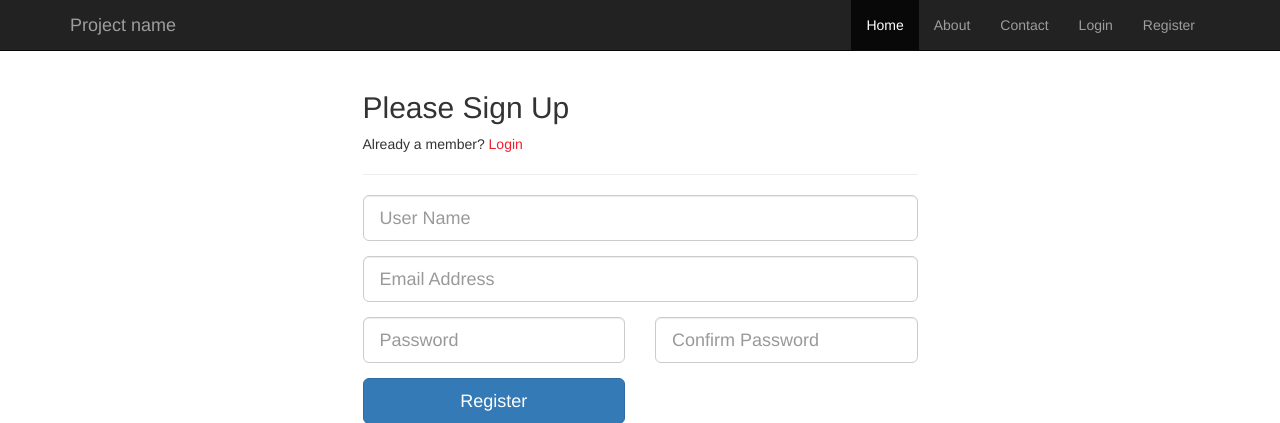
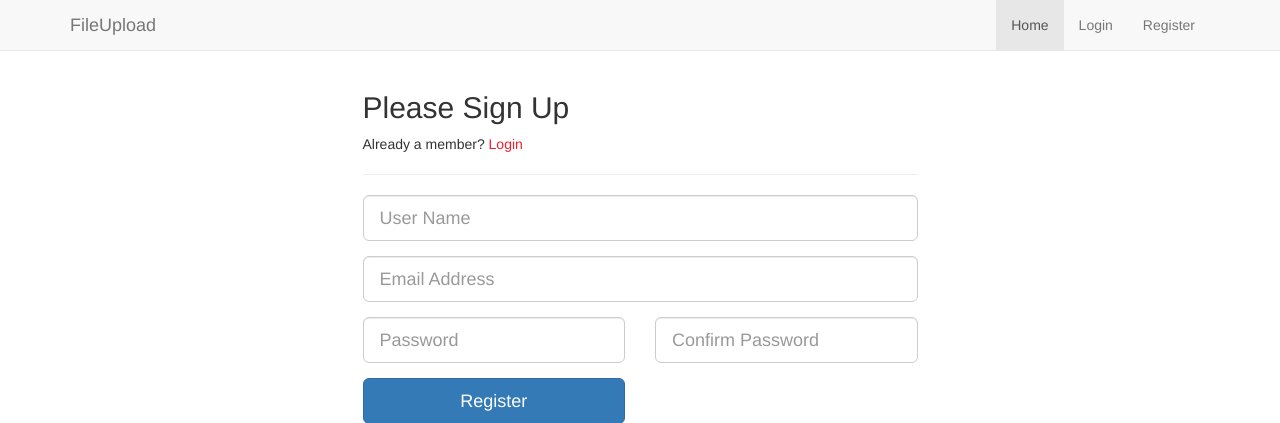
Before and after one commit to zydrunasG/fileupload, a PHP site: page /fileupload/register.php in a window 1280 px wide. Shown: the top 423 px of the page. Run offline with PHP 8.4, Linux system fonts and the light colour scheme; some libraries are stand-ins or nearby versions.

```diff
--- a/includes/config.php
+++ b/includes/config.php
@@ -8,10 +8,10 @@ date_default_timezone_set('Europe/Vilnius');
 define('DBHOST', 'localhost');
 define('DBUSER', 'root');
 define('DBPASS', '');
-define('DBNAME', 'eshop');
+define('DBNAME', 'fileupload');
 
 // application address
-define('DIR','localhost/eshop/');
+define('DIR','localhost/fileupload/');
 
 try{
     $db = new PDO("mysql:host=".DBHOST.";port=3306;dbname=".DBNAME, DBUSER,DBPASS);
--- a/index.php
+++ b/index.php
@@ -9,7 +9,7 @@ if ($user->is_logged_in()){
 }
 else {
     echo '<div class="container-fluid">';
-    echo '<h1 class="page-header text-center">Welome to eshop, not logged in</h1>';
+    echo '<h1 class="page-header text-center">Welome to FileUpload,you are not logged in</h1>';
     echo '</div>';
 }
 ?>
--- a/layout/header.php
+++ b/layout/header.php
@@ -9,7 +9,7 @@
 <body>
 
 
-<nav class="navbar navbar-inverse navbar-static-top">
+<nav class="navbar navbar-default navbar-static-top">
     <div class="container">
         <div class="navbar-header">
             <button type="button" class="navbar-toggle collapsed" data-toggle="collapse" data-target="#navbar" aria-expanded="false" aria-controls="navbar">
@@ -18,16 +18,17 @@
                 <span class="icon-bar"></span>
                 <span class="icon-bar"></span>
             </button>
-            <a class="navbar-brand" href="/eshop/index.php">Project name</a>
+            <a class="navbar-brand" href="/fileupload/index.php">FileUpload</a>
         </div>
         <div id="navbar" class="collapse navbar-collapse pull-right">
             <ul class="nav navbar-nav">
-                <li class="active"><a href="/eshop/index.php">Home</a></li>
-                <li><a href="#about">About</a></li>
-                <li><a href="#contact">Contact</a></li>
+                <li class="active"><a href="/fileupload/index.php">Home</a></li>
+
                 <?php
                 if( $user->is_logged_in())
                 {
+                    echo '<li><a href="#about">Files</a></li>';
+                    echo '<li><a href="#contact">Upload</a></li>';
                     echo '<li><a href="profile.php">' .$_SESSION['username'].'</a></li>';
                     echo '<li><a href=\'logout.php\'>Logout</a></li>';
                 }
--- a/register.php
+++ b/register.php
@@ -97,8 +97,8 @@ if(isset($_POST['submit'])){
 
                 // prepare to send email
                 $to = $_POST['email'];
-                $subject = "Registration Confirmation";
-                $body = "<p>Thank you for registering at demo site.</p>
+                $subject = "FileUpload Registration Confirmation";
+                $body = "<p>Thank you for registering at file upload site.</p>
                 <p>To activate your account, please click on this link: <a href='".DIR."activate.php?x=$id&y=$activasion'>".DIR."activate.php?x=$id&y=$activasion</a></p>
                 <p>Regards Site Admin</p>";
 
--- a/reset.php
+++ b/reset.php
@@ -64,7 +64,7 @@ if(isset($_POST['submit'])){
             // prepare to send email
             $to = $row['email'];
             echo $to;
-            $subject = "Password Reset";
+            $subject = "FileUpload Password Reset";
             $body = "<p>Someone requested that the password be reset.</p>
                 <p>If this was a mistake, just ignore this email and nothing will happen.</p>
                 <p>To reset your password, visit the following address: <a href='".DIR."resetPassword.php?key=$token'>".DIR."resetPassword.php?key=$token</a></p>";
```
Also changed, not shown: 1 other file.
